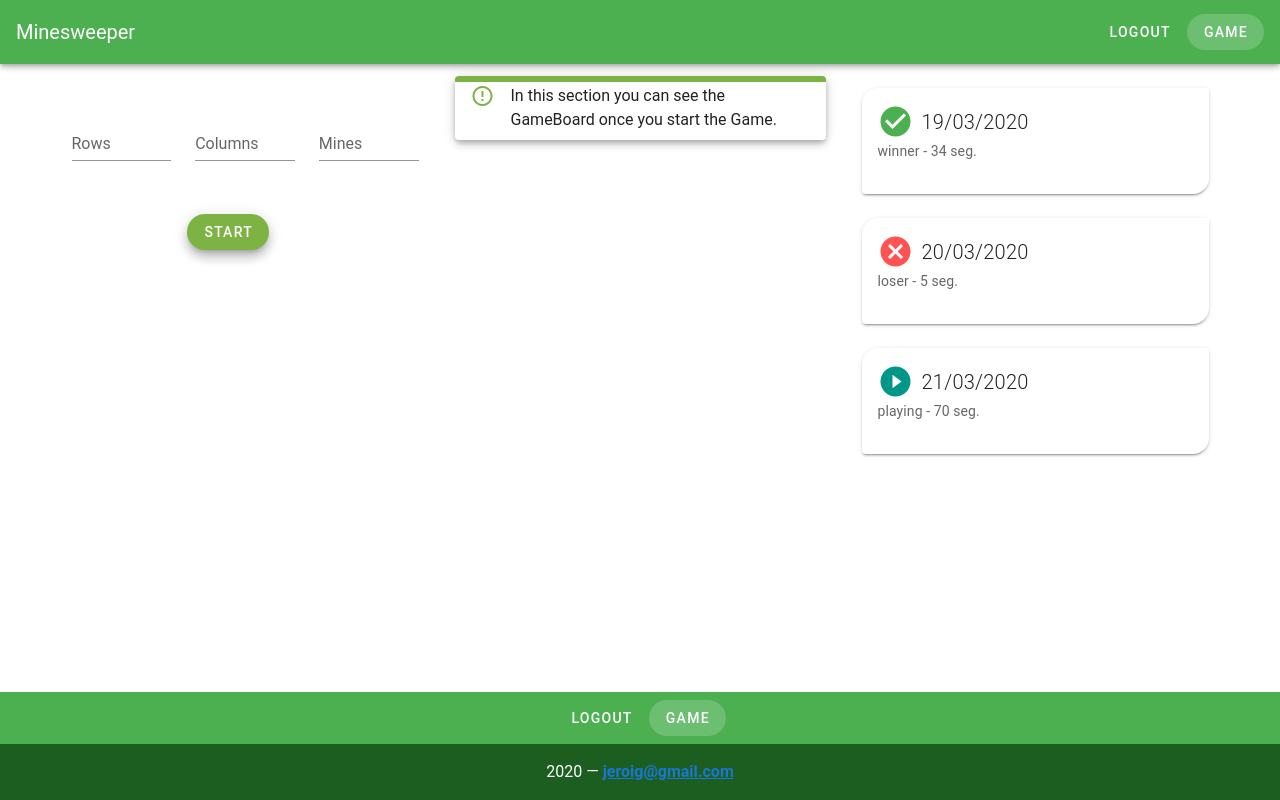
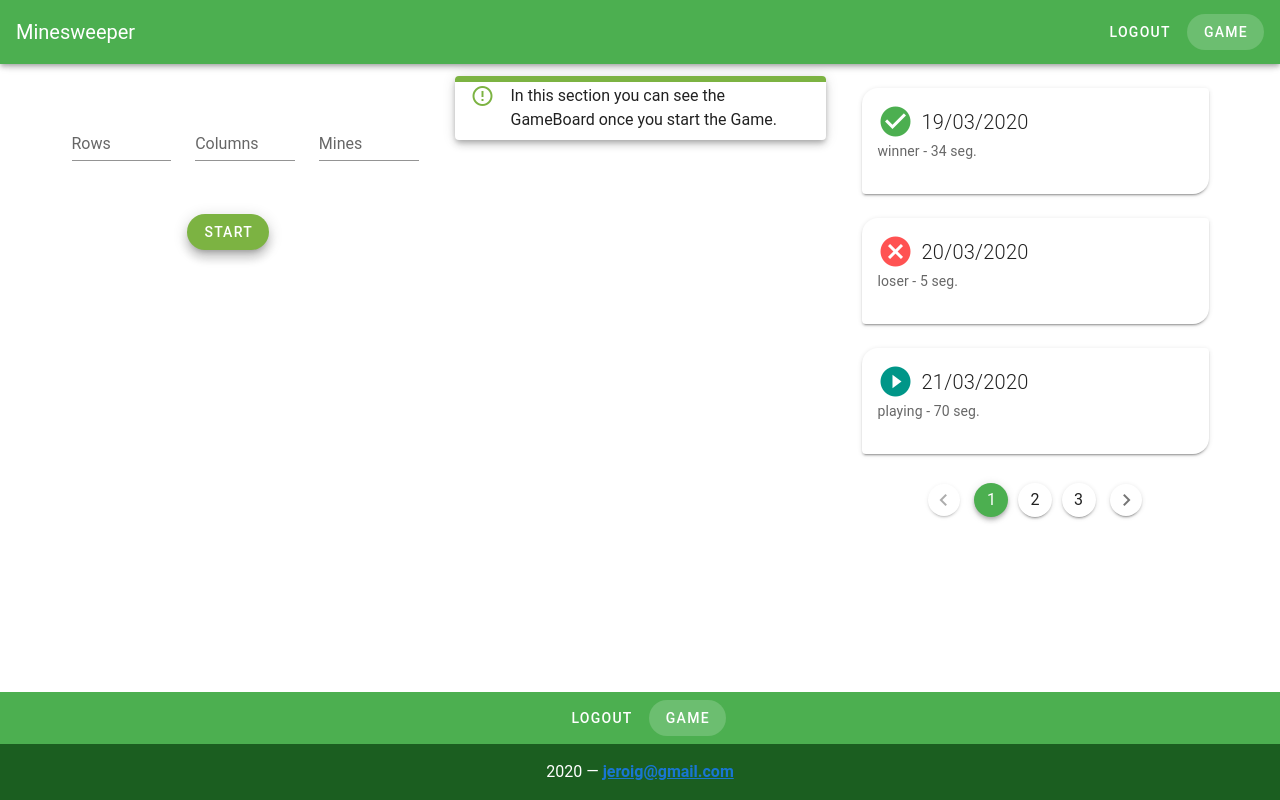
Before and after one commit to jeroig/minesweeper-vue, a Vue app: page /minesweeper in a window 1280 px wide. Built offline with nearby package versions, Linux system fonts and the light colour scheme; sample sign-in values are in the browser's storage; what vue-swal would draw is missing.

Commit message:
WIP - Pagination history games

```diff
--- a/src/components/History.vue
+++ b/src/components/History.vue
@@ -1,6 +1,6 @@
 <template>
   <v-container>
-    <v-row v-for="game in games" :key="game.id">
+    <v-row v-for="game in gamesPage" :key="game.id">
       <v-col>
         <v-card elevation hover shaped>
           <v-card-title>
@@ -22,13 +22,32 @@
         </v-card>
       </v-col>
     </v-row>
+    <v-row>
+      <v-col>
+        <div class="text-center">
+          <v-pagination
+            v-model="pageNumber"
+            :length="paginationLength"
+            total-visible="5"
+            circle
+            color="success"
+            light
+          >
+          </v-pagination>
+        </div>
+      </v-col>
+    </v-row>
   </v-container>
 </template>
 
 <script>
+import EventService from '@/services/EventService.js'
+
 export default {
   data() {
     return {
+      pageNumber: 1,
+      pageSize: 3,
       games: [
         {
           id: 1,
@@ -50,9 +69,66 @@ export default {
           duration: '70 seg.',
           status: 'playing',
           board: { row: 10, file: 10, mines: 5 }
+        },
+        {
+          id: 4,
+          date: '22/03/2020',
+          duration: '70 seg.',
+          status: 'playing',
+          board: { row: 10, file: 10, mines: 5 }
+        },
+        {
+          id: 5,
+          date: '23/03/2020',
+          duration: '70 seg.',
+          status: 'playing',
+          board: { row: 10, file: 10, mines: 5 }
+        },
+        {
+          id: 6,
+          date: '24/03/2020',
+          duration: '70 seg.',
+          status: 'playing',
+          board: { row: 10, file: 10, mines: 5 }
+        },
+        {
+          id: 7,
+          date: '25/03/2020',
+          duration: '70 seg.',
+          status: 'playing',
+          board: { row: 10, file: 10, mines: 5 }
+        },
+        {
+          id: 8,
+          date: '26/03/2020',
+          duration: '70 seg.',
+          status: 'playing',
+          board: { row: 10, file: 10, mines: 5 }
         }
       ]
     }
+  },
+  computed: {
+    paginationLength() {
+      return Math.ceil(this.games.length / this.pageSize)
+    },
+    gamesPage() {
+      return this.games.slice(
+        (this.pageNumber - 1) * this.pageSize,
+        this.pageNumber * this.pageSize
+      )
+    }
+  },
+  created() {
+    /*
+    EventService.historyGames()
+      .then(response => {
+        //console.log(response.data)
+      })
+      .catch(error => {
+        console.log('There was an error:', error.response) // Logs out the error
+      })
+    */
   }
 }
 </script>
--- a/src/services/EventService.js
+++ b/src/services/EventService.js
@@ -4,7 +4,8 @@ import hmacSHA512 from 'crypto-js/hmac-sha512'
 import Base64 from 'crypto-js/enc-base64'
 
 export const apiClient = axios.create({
-  baseURL: 'http://localhost:3000/api',
+  //baseURL: 'http://localhost:3000/api',
+  baseURL: 'http://192.168.88.11:3000/api',
   //baseURL: "http://minesweeper-api.reservable.com.ar/api",
   withCredentials: false,
   headers: {
@@ -40,5 +41,8 @@ export default {
     apiClient.defaults.headers.common['Authorization'] = token
       ? `Bearer ${token}`
       : null
+  },
+  historyGame() {
+    return apiClient.get('/game/history')
   }
 }
```
